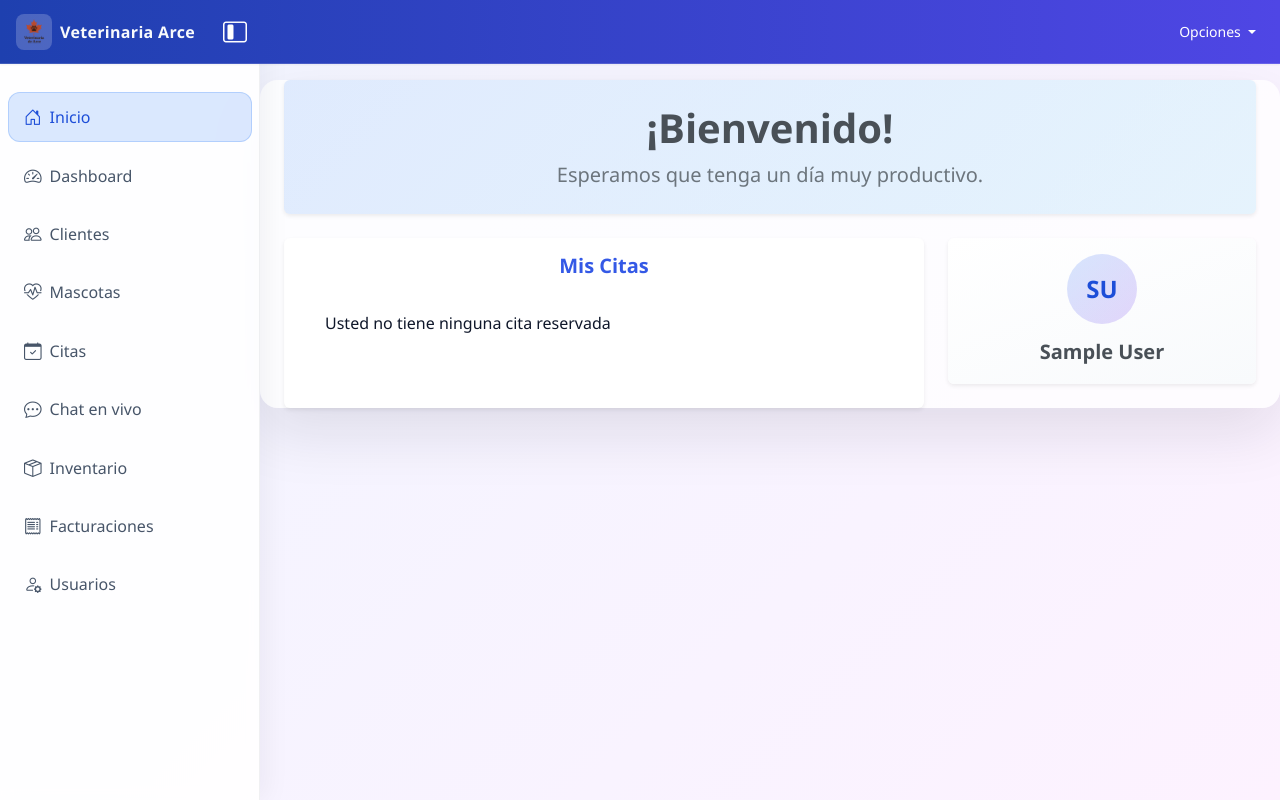
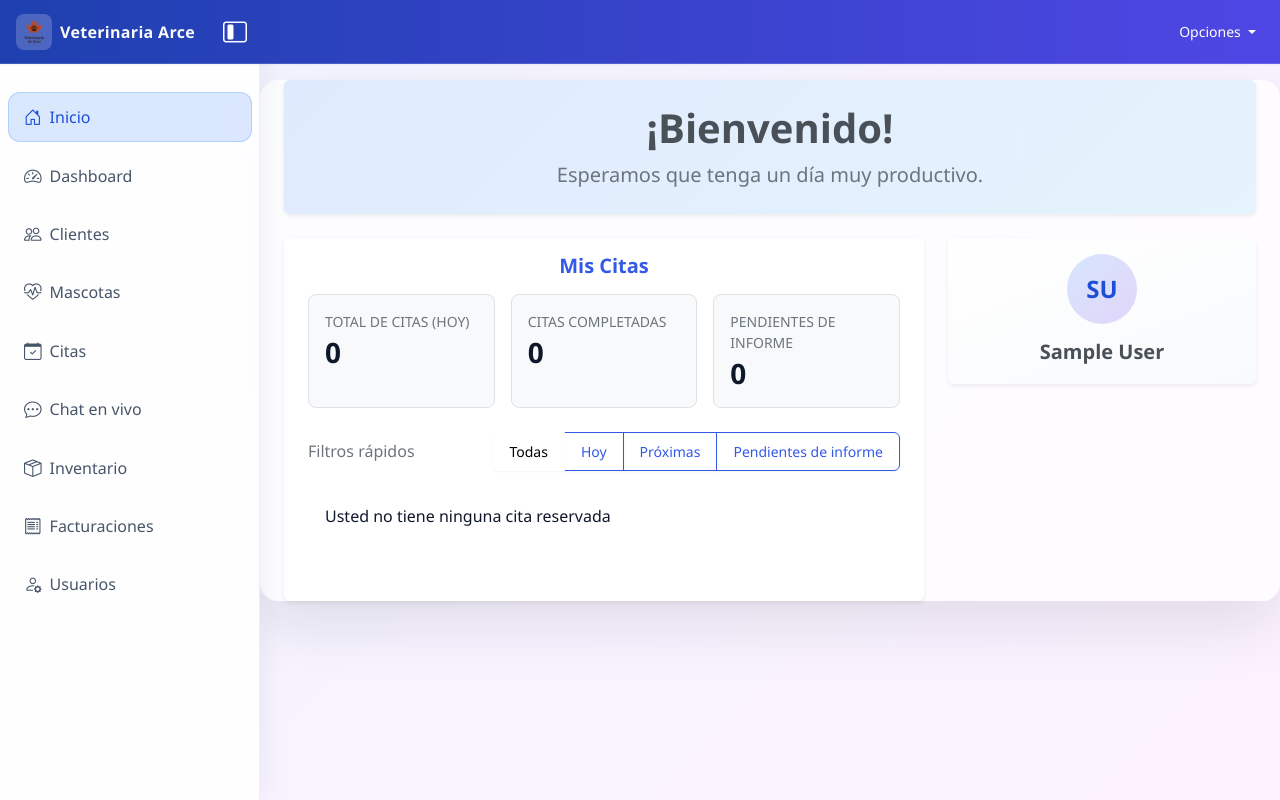
Before and after one commit to Luisnavarr1999/Vet_Arce_Proyect, a Django app: page /panel/ in a window 1280 px wide. Run offline with Django 4.2, Linux system fonts and the light colour scheme; the visitor is signed in with stand-in values (Sample User, id 1); data that the repository does not hold is empty; some libraries are stand-ins or nearby versions.

Commit message:
mejorando funciones//paneltrabajador: veterinario inicio

```diff
--- a/paneltrabajador/views/home.py
+++ b/paneltrabajador/views/home.py
@@ -3,18 +3,17 @@ from datetime import datetime, timedelta, time
 from django.contrib import messages
 from django.contrib.auth import authenticate, login, logout
 from django.contrib.auth.forms import AuthenticationForm
+from django.db.models import Exists, OuterRef
 from django.shortcuts import redirect, render
 from django.utils import timezone
 
-from paneltrabajador.models import Cita
+from paneltrabajador.models import Cita, EvolucionClinica
 
 
 def home(request):
     """Vista principal del panel de trabajadores."""
     # Si el usuario está autenticado, cargar el panel
     if request.user.is_authenticated:
-        # Cargar todas las citas del usuario (para profesionales)
-        citas = Cita.get_for_listado(usuario=request.user, estado='1')
 
         # Grupos del usuario como cadena legible
         grupos_usuario = list(request.user.groups.values_list('name', flat=True))
@@ -27,6 +26,14 @@ def home(request):
         resumen_recepcionista = {}
         proximas_citas = []
         pendientes_checkin = []
+        citas = []
+        proxima_cita = None
+        filtro_activo = request.GET.get('filtro', '').strip().lower()
+        estadisticas_hoy = {
+            "total": 0,
+            "completadas": 0,
+            "pendientes_informe": 0,
+        }
 
         if es_recepcionista:
             # Fecha y hora actual
@@ -75,12 +82,107 @@ def home(request):
                 .order_by('fecha')[:5]
             )
 
+        else:
+            zona = timezone.get_current_timezone()
+            ahora = timezone.localtime()
+            hoy = ahora.date()
+
+            citas_queryset = (
+                Cita.objects.filter(usuario=request.user, estado='1')
+                .select_related('cliente', 'mascota')
+            )
+
+            proxima_cita = (
+                citas_queryset
+                .filter(fecha__gte=ahora)
+                .order_by('fecha')
+                .first()
+            )
+
+            evoluciones_por_cita = EvolucionClinica.objects.filter(cita=OuterRef('pk'))
+
+            if filtro_activo == 'hoy':
+                citas_queryset = citas_queryset.filter(fecha__date=hoy)
+            elif filtro_activo == 'proximas':
+                citas_queryset = citas_queryset.filter(fecha__gte=ahora)
+            elif filtro_activo == 'pendientes':
+                citas_queryset = (
+                    citas_queryset
+                    .filter(asistencia='A')
+                    .annotate(tiene_informe=Exists(evoluciones_por_cita))
+                    .filter(tiene_informe=False)
+                )
+
+            citas_ordenadas = list(citas_queryset.order_by('-fecha'))
+
+
+            for cita in citas_ordenadas:
+                indicadores = []
+                minutos_para_inicio = None
+
+                if cita.fecha is not None:
+                    try:
+                        fecha_local = timezone.localtime(cita.fecha, timezone=zona)
+                    except ValueError:
+                        fecha_local = cita.fecha
+                    diferencia = fecha_local - ahora
+                    minutos_para_inicio = diferencia.total_seconds() / 60
+
+                    if minutos_para_inicio >= 0:
+                        if minutos_para_inicio < 10:
+                            indicadores.append({
+                                'texto': 'Menos de 10 minutos',
+                                'tipo': 'danger',
+                            })
+                        elif minutos_para_inicio < 60:
+                            indicadores.append({
+                                'texto': 'Comienza pronto',
+                                'tipo': 'warning',
+                            })
+
+                servicio = (cita.servicio or '').lower()
+                if servicio == 'cirugia':
+                    indicadores.append({
+                        'texto': 'Cirugía',
+                        'tipo': 'primary',
+                    })
+                elif 'control' in servicio:
+                    indicadores.append({
+                        'texto': 'Control',
+                        'tipo': 'success',
+                    })
+
+                cita.indicadores = indicadores
+                cita.minutos_para_inicio = minutos_para_inicio
+
+            citas = citas_ordenadas
+
+            citas_hoy = Cita.objects.filter(
+                usuario=request.user,
+                estado='1',
+                fecha__date=hoy,
+            )
+
+            estadisticas_hoy["total"] = citas_hoy.count()
+            estadisticas_hoy["completadas"] = citas_hoy.filter(asistencia='A').count()
+            estadisticas_hoy["pendientes_informe"] = (
+                citas_hoy
+                .filter(asistencia='A')
+                .annotate(tiene_informe=Exists(evoluciones_por_cita))
+                .filter(tiene_informe=False)
+                .count()
+            )
+
+
         # Variables para el template
         context = {
             "username": request.user.username,
             "first_name": request.user.first_name,
             "last_name": request.user.last_name,
             "citas": citas,
+            "proxima_cita": proxima_cita,
+            "filtro_activo": filtro_activo,
+            "estadisticas_hoy": estadisticas_hoy,
             "grupo": grupo,
             "es_recepcionista": es_recepcionista,
             "resumen_recepcionista": resumen_recepcionista,
--- a/static/panel/estilo.css
+++ b/static/panel/estilo.css
@@ -319,3 +319,27 @@
     border-radius: 0;
   }
 }
+
+/* ============================
+   LISTADO DE CITAS (SCROLL)
+=============================== */
+
+.citas-scroll-wrapper {
+  max-height: 520px;      /* ajusta a tu gusto: 400, 500, etc. */
+  overflow-y: auto;
+  overflow-x: hidden;
+  border-radius: 0.75rem;
+}
+
+/* Que la tabla no deje espacio abajo dentro del contenedor */
+.citas-scroll-wrapper table {
+  margin-bottom: 0;
+}
+
+/* Cabecera fija mientras haces scroll (opcional pero útil) */
+.citas-scroll-wrapper thead th {
+  position: sticky;
+  top: 0;
+  z-index: 2;
+  background-color: #f8fafc;  /* o el que combine con tu tema */
+}
--- a/templates/paneltrabajador/home.html
+++ b/templates/paneltrabajador/home.html
@@ -127,9 +127,62 @@
             <h5 class="mb-0 fw-semibold text-primary">Mis Citas</h5>
           </div>
           <div class="card-body pt-0">
+            <div class="row g-3 mb-4">
+              <div class="col-sm-6 col-lg-4">
+                <div class="p-3 border rounded-3 bg-light h-100">
+                  <p class="text-muted text-uppercase small mb-1">Total de citas (hoy)</p>
+                  <h3 class="fw-semibold mb-0">{{ estadisticas_hoy.total }}</h3>
+                </div>
+              </div>
+              <div class="col-sm-6 col-lg-4">
+                <div class="p-3 border rounded-3 bg-light h-100">
+                  <p class="text-muted text-uppercase small mb-1">Citas completadas</p>
+                  <h3 class="fw-semibold mb-0">{{ estadisticas_hoy.completadas }}</h3>
+                </div>
+              </div>
+              <div class="col-sm-6 col-lg-4">
+                <div class="p-3 border rounded-3 bg-light h-100">
+                  <p class="text-muted text-uppercase small mb-1">Pendientes de informe</p>
+                  <h3 class="fw-semibold mb-0">{{ estadisticas_hoy.pendientes_informe }}</h3>
+                </div>
+              </div>
+            </div>
+
+            {% if proxima_cita %}
+              <div class="border rounded-3 p-4 mb-4 bg-body-secondary">
+                <div class="d-flex flex-column flex-lg-row align-items-lg-center justify-content-between gap-3">
+                  <div>
+                    <p class="text-uppercase small text-muted mb-1">Próxima cita</p>
+                    <h4 class="fw-semibold mb-2">{{ proxima_cita.fecha|date:"d/m/Y H:i" }}</h4>
+                    <div class="small text-muted">Mascota: <span class="text-body fw-semibold">{{ proxima_cita.mascota|default:proxima_cita.nombre_mascota }}</span></div>
+                    <div class="small text-muted">Cliente: <span class="text-body fw-semibold">{{ proxima_cita.cliente|default:proxima_cita.nombre_cliente }}</span></div>
+                    <div class="small text-muted">Motivo: <span class="text-body fw-semibold">{{ proxima_cita.get_servicio_display }}</span></div>
+                  </div>
+                  <div class="ms-lg-auto">
+                    {% if proxima_cita.mascota %}
+                      <a class="btn btn-primary" href="{% url 'panel_mascota_historial' proxima_cita.mascota.id_mascota %}">Abrir ficha clínica</a>
+                    {% else %}
+                      <span class="badge text-bg-secondary">Sin mascota asignada</span>
+                    {% endif %}
+                  </div>
+                </div>
+              </div>
+            {% endif %}
+
+            <div class="d-flex flex-wrap justify-content-between align-items-center mb-3 gap-2">
+              <h6 class="mb-0 text-muted">Filtros rápidos</h6>
+              <div class="btn-group" role="group">
+                <a href="{% url 'panel_home' %}" class="btn btn-outline-secondary{% if not filtro_activo %} active{% endif %}">Todas</a>
+                <a href="{% url 'panel_home' %}?filtro=hoy" class="btn btn-outline-primary{% if filtro_activo == 'hoy' %} active{% endif %}">Hoy</a>
+                <a href="{% url 'panel_home' %}?filtro=proximas" class="btn btn-outline-primary{% if filtro_activo == 'proximas' %} active{% endif %}">Próximas</a>
+                <a href="{% url 'panel_home' %}?filtro=pendientes" class="btn btn-outline-primary{% if filtro_activo == 'pendientes' %} active{% endif %}">Pendientes de informe</a>
+              </div>
+            </div>
             {# Tiene citas? #}
             {% if citas %}
-              {% include "./cita/tabla.html" with es_home=True %}
+              <div class="citas-scroll-wrapper mt-2">
+                {% include "./cita/tabla.html" with es_home=True %}
+              </div>
             {% else %}
               <div class="alert alert-soft">Usted no tiene ninguna cita reservada</div>
             {% endif %}
```
Also changed, not shown: templates/paneltrabajador/cita/tabla.html (+25 -4 lines).
